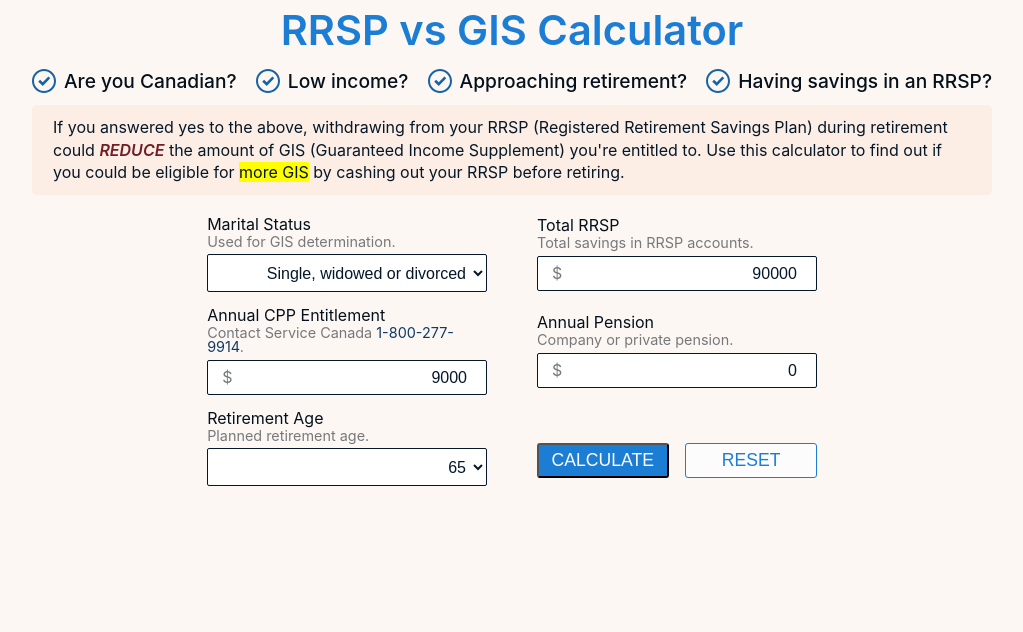
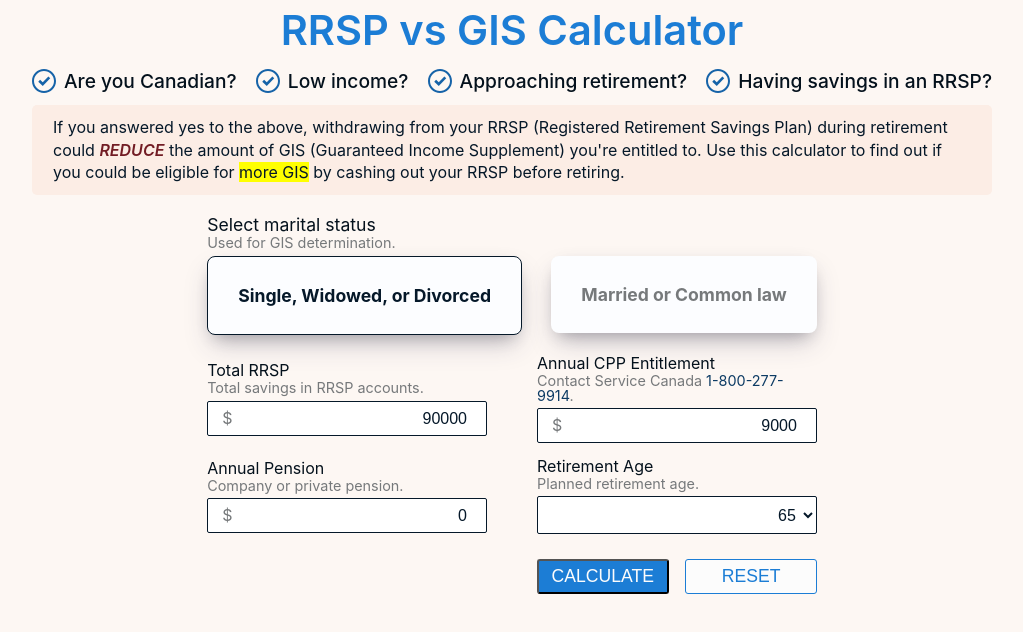
Before and after one commit to danielabar/can-rrsp-cashout, a React (Create React App) app: page / in a window 1280 px wide. Shown: the top 632 px of the page, without its empty margins (128-1151 px from the left). Built offline with nearby package versions, Linux system fonts and the light colour scheme.

Commit message:
[#20] replace martial status dropdown selection with radio buttons

```diff
--- a/src/components/data-entry/data-entry.css
+++ b/src/components/data-entry/data-entry.css
@@ -30,6 +30,43 @@
   padding: 5px 4px 4px;
   text-align: right;
   width: 100%;
+}
+
+.data-entry--marital {
+  grid-column: span 2;
+  margin-bottom: 20px;
+}
+
+.data-entry--heading {
+  font-size: 1.1em;
+}
+
+.data-entry--radio-options {
+  display: flex;
+  margin-top: 5px;
+  justify-content: space-between;
+}
+
+.data-entry--radio {
+  display: none;
+}
+
+.data-entry--radio:checked + .data-entry--radio-box {
+  color: var(--brand-darken-35);
+  border: 1.5px solid var(--brand-darken-35);
+}
+
+.data-entry--radio-box {
+  background-color: var(--brand-lighten-52);
+  border-radius: 8px;
+  box-shadow: 0 13px 27px -5px rgba(50, 50, 93, 0.25),
+    0 8px 16px -8px rgba(0, 0, 0, 0.3), 0 -6px 16px -6px rgba(0, 0, 0, 0.025);
+  color: var(--brand-desaturate-75);
+  display: inline-block;
+  font-size: 1.1em;
+  font-weight: bold;
+  padding: 30px;
+  text-align: center;
 }
 
 .data-entry--input-wrapper {
--- a/src/components/data-entry/data-entry.js
+++ b/src/components/data-entry/data-entry.js
@@ -3,7 +3,7 @@
 import config from '../../config';
 import { generateLabel } from '../../lib/form-text';
 import {
-  martialStatusOptions,
+  // martialStatusOptions,
   retirementAgeOptions,
   telLinkBuilder,
 } from '../../lib/options';
@@ -30,6 +30,13 @@
     evt.preventDefault();
     this.setState({
       [field]: evt.target.value,
+    });
+  };
+
+  // Required for radio buttons to display state change as user clicks
+  handleMaritalStatusChange = changeEvent => {
+    this.setState({
+      maritalStatus: changeEvent.target.value,
     });
   };
 
@@ -61,21 +68,40 @@
           method="post"
           className="data-entry--form"
         >
-          <label className="data-entry-label" htmlFor="selectMaritalStatus">
-            Marital Status
+          <div className="data-entry--marital">
+            <div className="data-entry--heading">Select marital status</div>
             <span className="data-entry--hint">
               Used for GIS determination.
             </span>
-            <select
-              id="selectMaritalStatus"
-              name="selectMaritalStatus"
-              value={maritalStatus}
-              onChange={this.update('maritalStatus')}
-              className="data-entry-input data-entry--select"
-            >
-              {createSelection(martialStatusOptions)}
-            </select>
-          </label>
+            <div className="data-entry--radio-options">
+              <label htmlFor="radioMaritalStatusSingle">
+                <input
+                  id="radioMaritalStatusSingle"
+                  type="radio"
+                  value="single"
+                  checked={maritalStatus === 'single'}
+                  onChange={this.handleMaritalStatusChange}
+                  className="data-entry--radio"
+                />
+                <div className="data-entry--radio-box">
+                  <span>Single, Widowed, or Divorced</span>
+                </div>
+              </label>
+              <label htmlFor="radioMaritalStatusCouple">
+                <input
+                  id="radioMaritalStatusCouple"
+                  type="radio"
+                  value="couple"
+                  checked={maritalStatus === 'couple'}
+                  onChange={this.handleMaritalStatusChange}
+                  className="data-entry--radio"
+                />
+                <div className="data-entry--radio-box">
+                  <span>Married or Common law</span>
+                </div>
+              </label>
+            </div>
+          </div>
 
           <label className="data-entry-label" htmlFor="rrsp">
             {generateLabel('Total RRSP', maritalStatus)}
```
